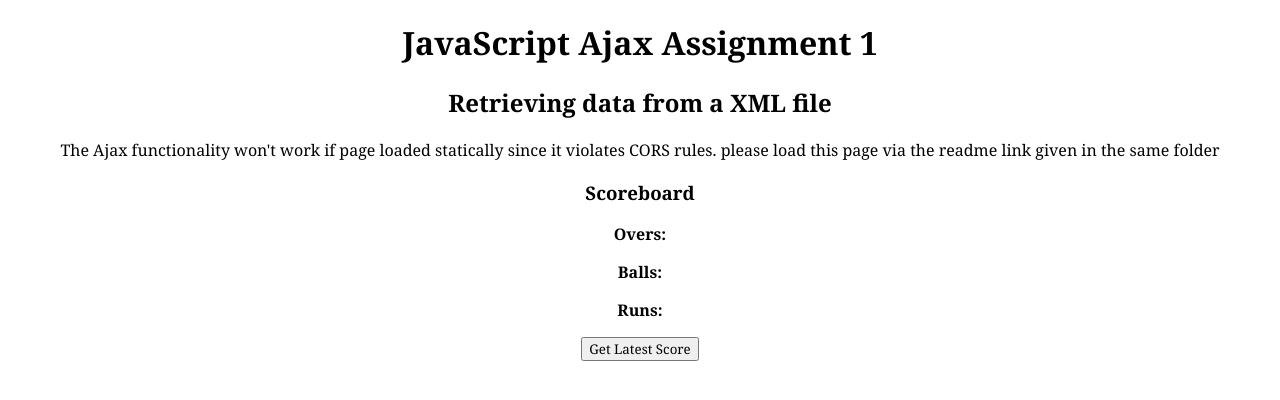
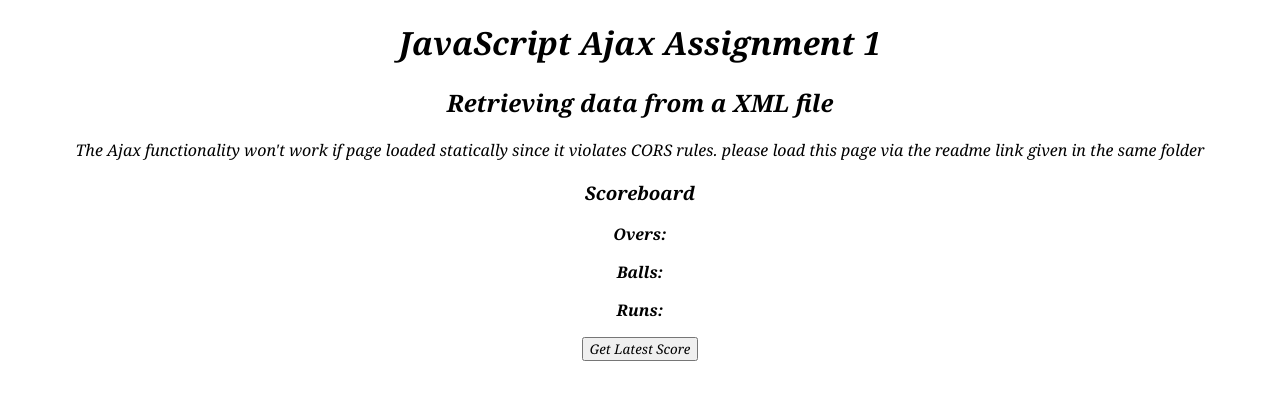
Before and after one commit to shabbs429/Web-Dev-Assignments, a plain HTML site: page Shabbir_179302135/index.html in a window 1280 px wide. Drawn offline with Linux system fonts and the light colour scheme.

Commit message:
Update index.html

```diff
--- a/Shabbir_179302135/index.html
+++ b/Shabbir_179302135/index.html
@@ -8,7 +8,9 @@
     <style>
         *{
             text-align: center;
-            font-family:  Cambria, Cochin, Georgia, Times, 'Times New Roman', serif
+            font-family:  Cambria, Cochin, Georgia, Times, 'Times New Roman', serif;
+            font-style: italic;
+
         }
 
     </style>
```
